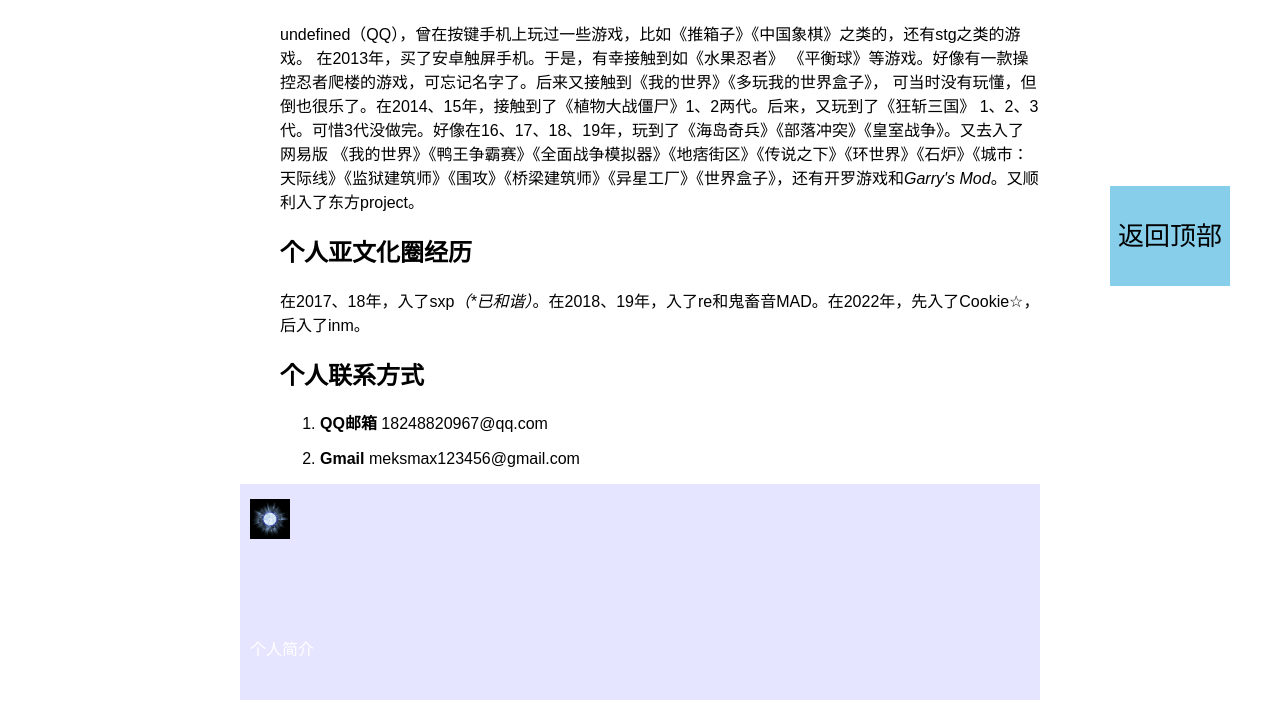
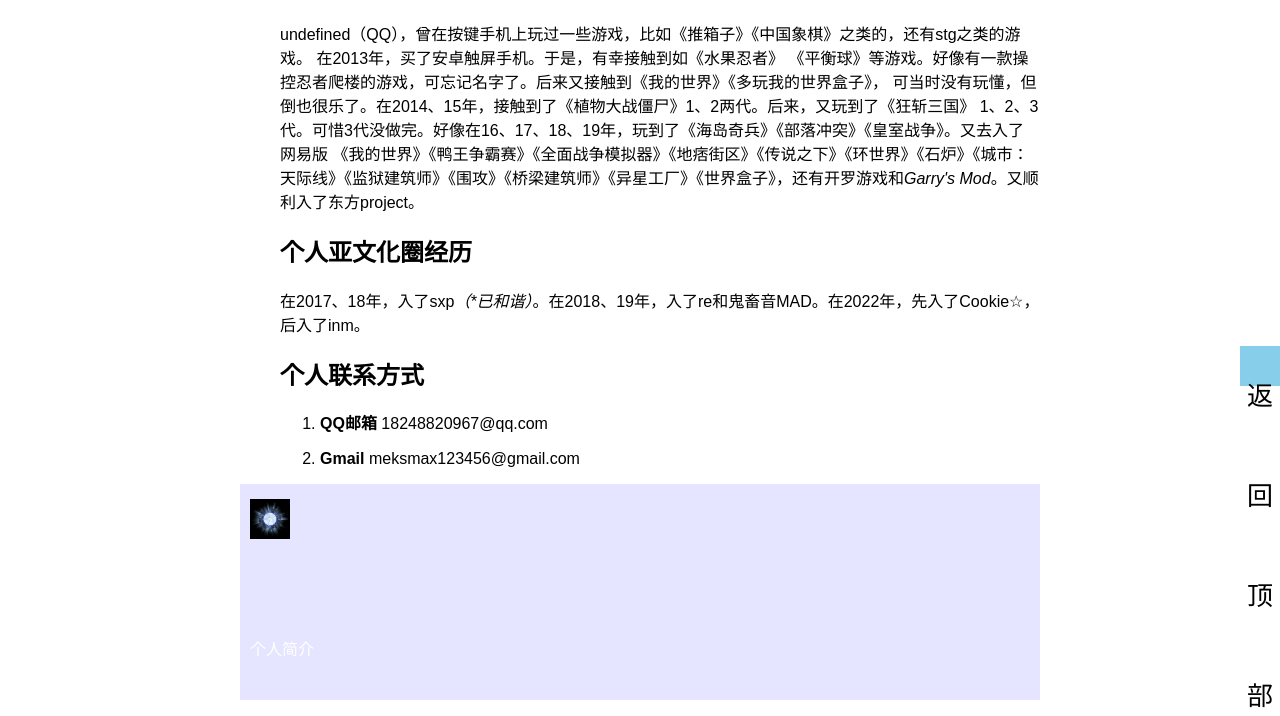
Before and after one commit to plabra/blog, a PHP site: page /blog/blogs/3.html in a window 1280 px wide. Shown: the part 404-1120 px from the top of the page. Run offline with PHP 8.4, Linux system fonts and the light colour scheme.

Commit message:
Update style2.css

```diff
--- a/style2.css
+++ b/style2.css
@@ -233,10 +233,10 @@ div {
     .totop {
       display: none;
       position: fixed;
-      bottom: 100px;
-      right: 50px;
-      width: 120px;
-      height: 100px;
+      bottom: 0px;
+      right: 0px;
+      width: 40px;
+      height: 40px;
       background-color: skyblue;
       font-size: 26px;
       text-align: center;
```
